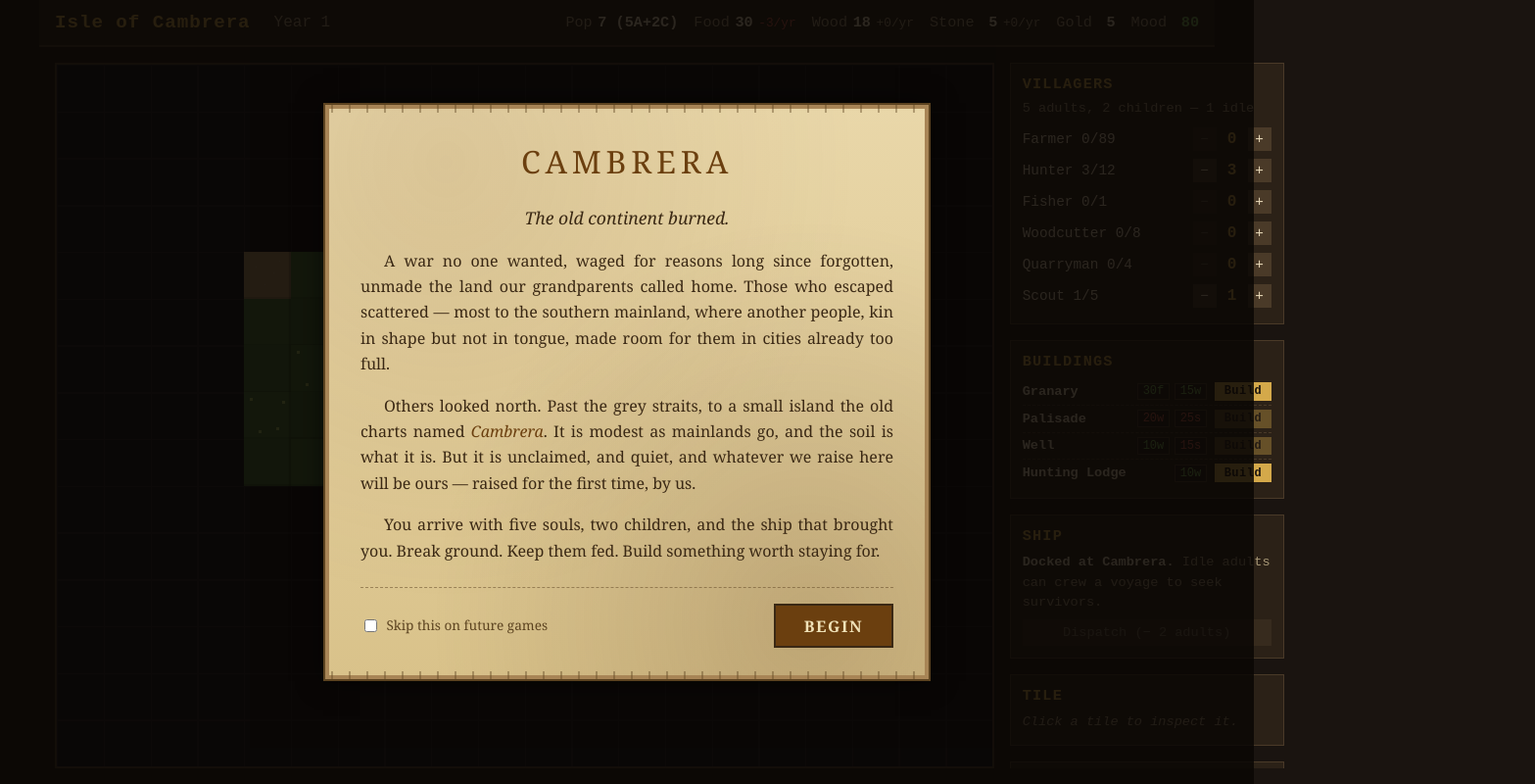
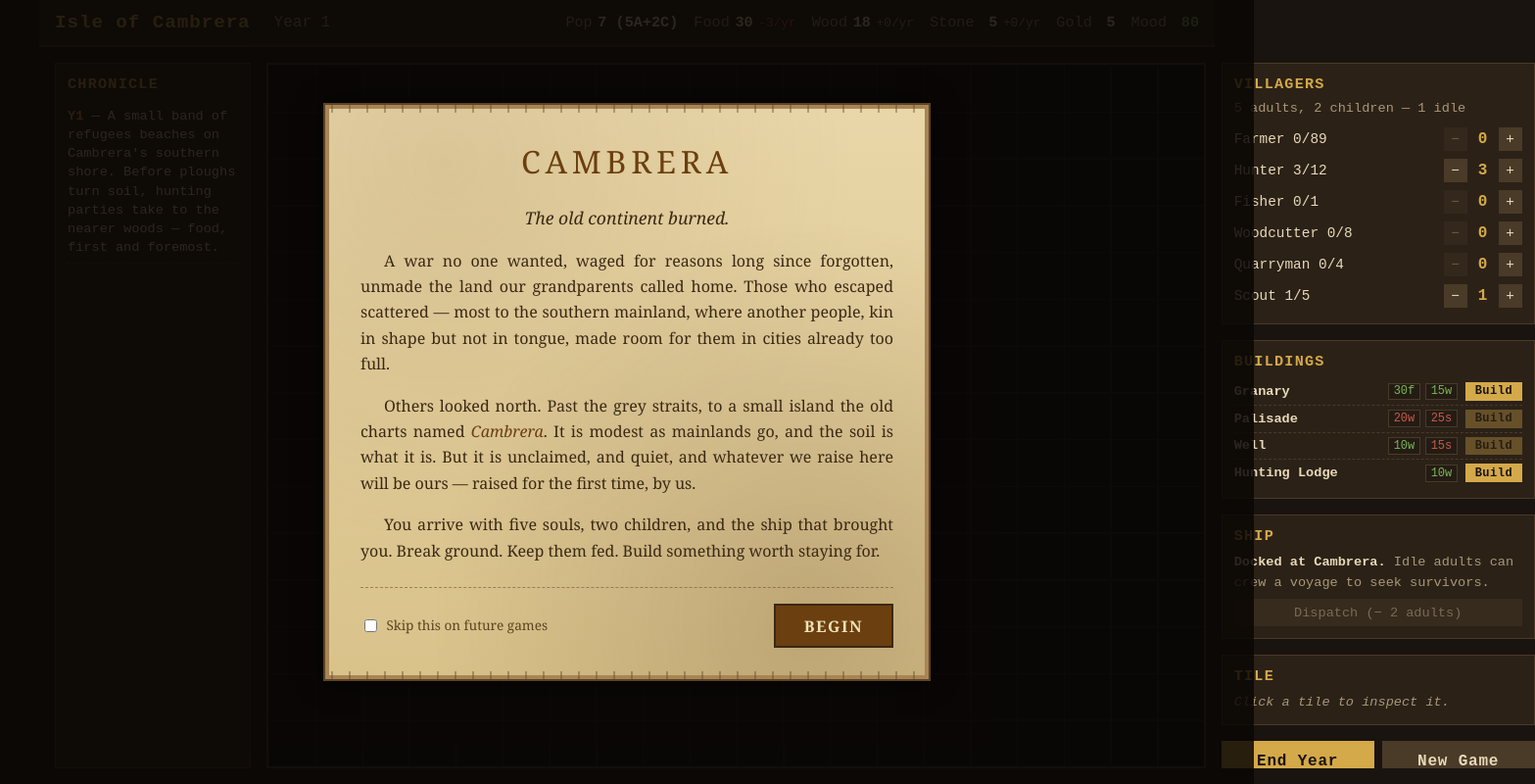
Before and after one commit to vicosurge/survival-civ-game, a website built with Vite: page index.html in a window 1280 px wide. Shown: the whole page at 98% size, 1567 px wide, since content can reach past the window. Built offline with nearby package versions, Linux system fonts and the light colour scheme.

Commit message:
v0.3.3: woodcutters never exhaust forests; chronicle moves to left panel
Timber regrows — woodcutters no longer drain tile.reserve or trigger the
exhausted state. Only hunters deplete the game reserve. Fixes the late-game
wood stall where all forests had been logged to zero.

Chronicle section moved from the right sidebar to a new left panel so it
has room to breathe. Villagers / Buildings / Ship / Tile / controls stay on
the right.

Co-Authored-By: Claude Sonnet 4.6 <noreply@anthropic.com>

```diff
--- a/index.html
+++ b/index.html
@@ -15,6 +15,13 @@
       </header>
 
       <main id="main">
+        <aside id="chronicle-panel">
+          <section id="log-section">
+            <h2>Chronicle</h2>
+            <div id="log"></div>
+          </section>
+        </aside>
+
         <canvas id="map" width="640" height="480"></canvas>
 
         <aside id="sidebar">
@@ -37,11 +44,6 @@
           <section id="tile-section">
             <h2>Tile</h2>
             <div id="tile-info"><div class="hint">Click a tile to inspect it.</div></div>
-          </section>
-
-          <section id="log-section">
-            <h2>Chronicle</h2>
-            <div id="log"></div>
           </section>
 
           <div id="turn-controls">
--- a/src/style.css
+++ b/src/style.css
@@ -91,13 +91,36 @@ html, body {
   cursor: crosshair;
 }
 
-#sidebar {
+#chronicle-panel {
   flex: 1;
   display: flex;
   flex-direction: column;
+  min-width: 200px;
+  max-width: 300px;
+  min-height: 0;
+}
+
+#chronicle-panel #log-section {
+  background: var(--panel);
+  border: 1px solid var(--panel-edge);
+  padding: 0.75rem;
+}
+
+#chronicle-panel h2 {
+  margin: 0 0 0.5rem 0;
+  font-size: 0.95rem;
+  color: var(--gold);
+  text-transform: uppercase;
+  letter-spacing: 0.08em;
+}
+
+#sidebar {
+  flex: 0 0 auto;
+  display: flex;
+  flex-direction: column;
   gap: 1rem;
-  min-width: 280px;
-  max-width: 420px;
+  min-width: 260px;
+  max-width: 320px;
   min-height: 0;
   overflow-y: auto;
 }
@@ -232,6 +255,7 @@ html, body {
   min-height: 0;
   display: flex;
   flex-direction: column;
+  overflow: hidden;
 }
 
 #log {
--- a/src/turn.ts
+++ b/src/turn.ts
@@ -122,18 +122,15 @@ export function endYear(state: GameState): void {
           foodGain += actual;
           t.reserve -= actual;
         } else {
-          const desired = t.workers * YIELD_PER_WORKER.woodcutter;
-          const actual = Math.min(desired, t.reserve);
-          woodGain += actual;
-          t.reserve -= actual;
+          // Timber regrows — woodcutters never drain the reserve or exhaust the tile.
+          woodGain += t.workers * YIELD_PER_WORKER.woodcutter;
         }
-        if (t.reserve <= 0) {
-          const wasHunting = t.job === "hunter";
+        if (t.reserve <= 0 && t.job === "hunter") {
           t.state = "exhausted";
           t.workers = 0;
           t.job = null;
           t.yearsInState = 0;
-          exhaustionNotes.push(wasHunting ? `hunting grounds near (${x},${y})` : `a timber stand near (${x},${y})`);
+          exhaustionNotes.push(`hunting grounds near (${x},${y})`);
         }
       } else if (t.terrain === "stone") {
         const desired = t.workers * YIELD_PER_WORKER.quarryman;
```
Also changed, not shown: CLAUDE.md (+4 -4 lines).
